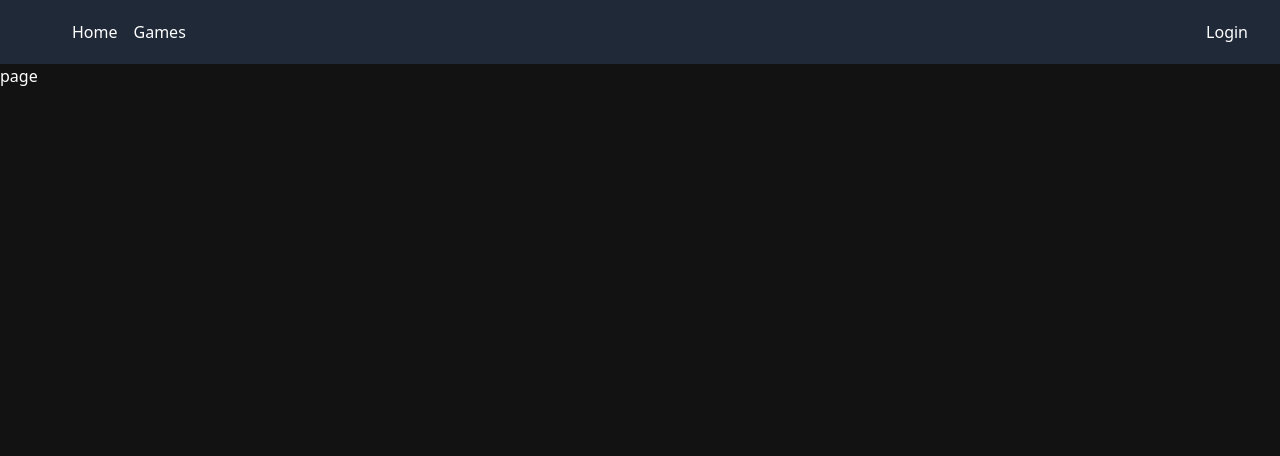
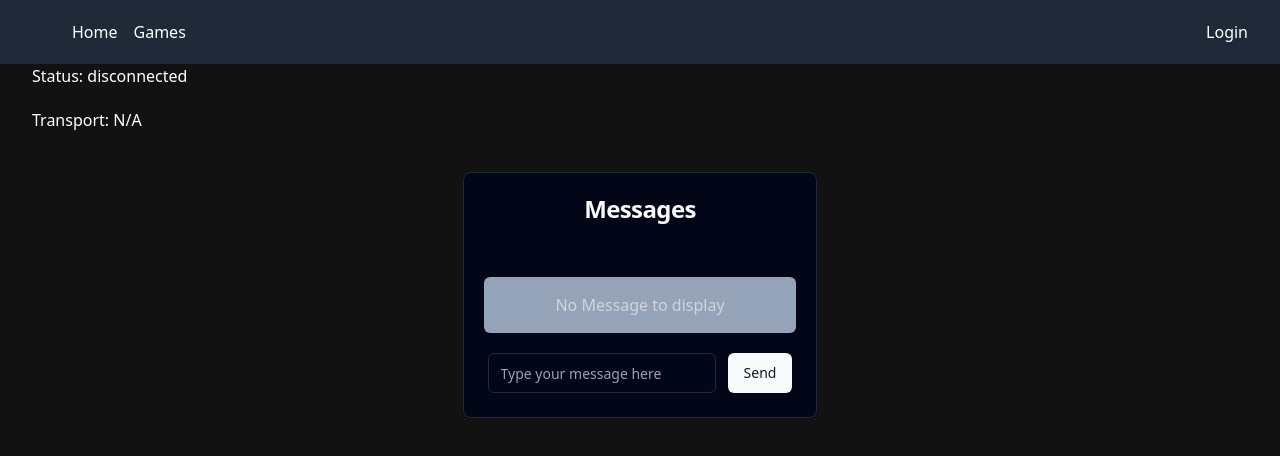
Before and after one commit to karan8404/minigames, a Next.js app: page /flappy-bird in a window 1280 px wide. Shown: the top 456 px of the page. Built offline with nearby package versions, Linux system fonts and the light colour scheme; no server answers.

Commit message:
created express server with socket.io implementation

```diff
--- a/app/flappy-bird/page.tsx
+++ b/app/flappy-bird/page.tsx
@@ -1,9 +1,81 @@
-import React from 'react'
+"use client"
 
-const page = () => {
+import { useEffect, useState } from "react";
+import { socket } from "@/components/socket";
+import { Card, CardContent, CardHeader, CardTitle, CardFooter } from "@/components/ui/card"
+import { Input } from "@/components/ui/input"
+import { Button } from "@/components/ui/button"
+
+export default function Home() {
+  const [isConnected, setIsConnected] = useState(false);
+  const [transport, setTransport] = useState("N/A");
+  const [message, setMessage] = useState("");
+  const [inputValue, setInputValue] = useState("");;
+
+  useEffect(() => {
+    if (socket.connected) {
+      onConnect();
+    }
+
+    function onConnect() {
+      setIsConnected(true);
+      setTransport(socket.io.engine.transport.name);
+
+      socket.io.engine.on("upgrade", (transport) => {
+        setTransport(transport.name);
+      });
+    }
+
+    function onDisconnect() {
+      setIsConnected(false);
+      setTransport("N/A");
+    }
+
+    socket.on("connect", onConnect);
+    socket.on("disconnect", onDisconnect);
+    socket.on("message", (message) => {
+      console.log("Received message:", message); // Add this line
+      setMessage(message);
+    });
+
+    return () => {
+      socket.off("connect", onConnect);
+      socket.off("disconnect", onDisconnect);
+      socket.off("message");
+    };
+  }, []);
+
   return (
-    <div>page</div>
-  )
+    <div className="container flex flex-col">
+      <div className="flex flex-col gap-5">
+        <p>Status: {isConnected ? "connected" : "disconnected"}</p>
+        <p>Transport: {transport}</p>
+      </div>
+      <Card className="mt-10 w-auto mx-auto">
+        <CardHeader>
+          <CardTitle className=' flex flex-col gap-3 text-center'>
+            <p>Messages</p>
+            <p className="text-gray-500">{socket.id}</p>
+          </CardTitle>
+        </CardHeader>
+        <CardContent className="flex bg-slate-400 m-5 py-4 rounded-md justify-center items-center h-full">
+          <div className="">{
+            (message == "") ?
+              <p className="text-gray-300">No Message to display</p> :
+              <p className="text-gray-900">{message}</p>}
+          </div>
+        </CardContent>
+        <CardFooter className="flex flex-row gap-3">
+          <Input placeholder="Type your message here" value={inputValue} onChange={e => setInputValue(e.target.value)} />
+          <Button variant={"default"}
+            onClick={() => {
+              socket.emit("message", inputValue)
+              setMessage(inputValue)
+              setInputValue("")
+            }}>Send
+          </Button>
+        </CardFooter>
+      </Card>
+    </div>
+  );
 }
-
-export default page
--- a/app/snakes&ladders/page.tsx
+++ b/app/snakes&ladders/page.tsx
@@ -2,6 +2,8 @@ import React from 'react'
 
 export default function page() {
   return (
-    <div>snakes and ladders</div>
+    <div>
+      <p>snakes and ladders</p>
+    </div>
   )
 }
--- /dev/null
+++ b/components/socket.ts
@@ -0,0 +1,5 @@
+"use client";
+
+import { io } from "socket.io-client";
+
+export const socket = io()
--- /dev/null
+++ b/components/ui/input.tsx
@@ -0,0 +1,25 @@
+import * as React from "react"
+
+import { cn } from "@/lib/utils"
+
+export interface InputProps
+  extends React.InputHTMLAttributes<HTMLInputElement> {}
+
+const Input = React.forwardRef<HTMLInputElement, InputProps>(
+  ({ className, type, ...props }, ref) => {
+    return (
+      <input
+        type={type}
+        className={cn(
+          "flex h-10 w-full rounded-md border border-slate-200 bg-white px-3 py-2 text-sm ring-offset-white file:border-0 file:bg-transparent file:text-sm file:font-medium placeholder:text-slate-500 focus-visible:outline-none focus-visible:ring-2 focus-visible:ring-slate-950 focus-visible:ring-offset-2 disabled:cursor-not-allowed disabled:opacity-50 dark:border-slate-800 dark:bg-slate-950 dark:ring-offset-slate-950 dark:placeholder:text-slate-400 dark:focus-visible:ring-slate-300",
+          className
+        )}
+        ref={ref}
+        {...props}
+      />
+    )
+  }
+)
+Input.displayName = "Input"
+
+export { Input }
```
Also changed, not shown: package.json (+12 -3 lines), server.js (added, +41 -0 lines), app/tic-tac-toe/online/page.tsx (added), 2 other files (tests, documents, lock files or other folders).
